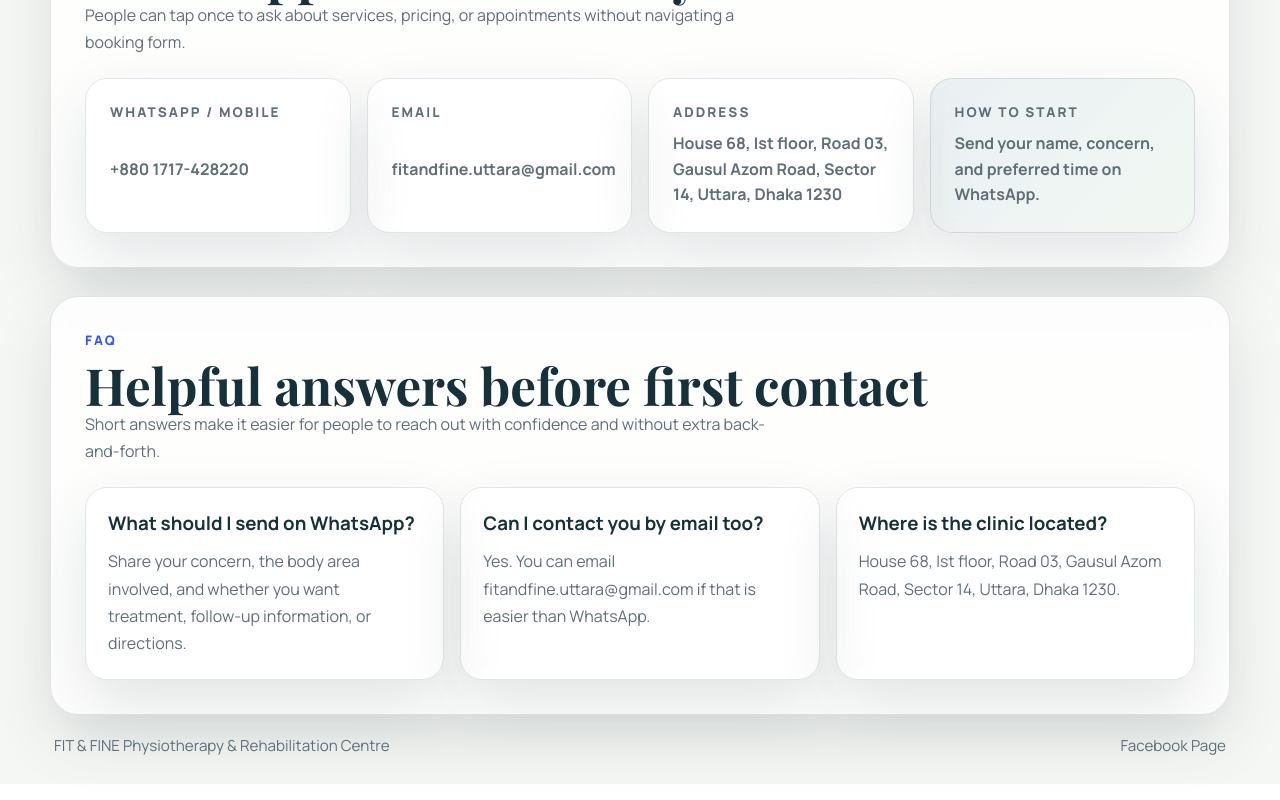
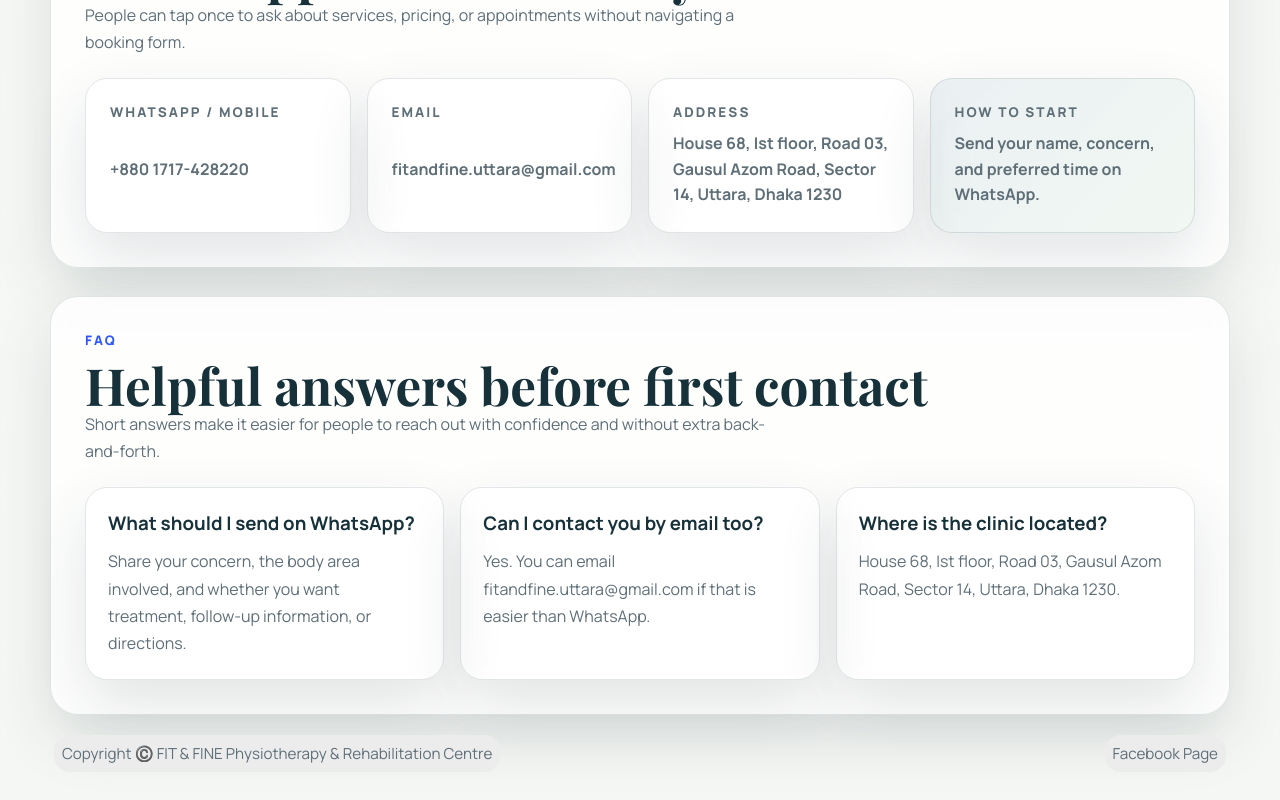
Before and after one commit to juvenilejhan/FIT_and_FINE_Physiotherapy_and_Rehabilitation_Centre, a React (Vite) app: page / in a window 1280 px wide. Shown: the part 2624-3424 px from the top of the page. Built offline with nearby package versions, Linux system fonts and the light colour scheme.

Commit message:
Footer update

```diff
--- a/src/components/Footer/Footer.css
+++ b/src/components/Footer/Footer.css
@@ -2,7 +2,7 @@
   display: flex;
   align-items: center;
   justify-content: space-between;
-  gap: 18px;
+  gap: 16px;
   padding: 20px 4px 0;
   animation: floatIn 700ms ease both;
 }
@@ -11,6 +11,9 @@
 .footer a {
   margin: 0;
   font-size: 0.95rem;
+  background-color: rgb(236, 236, 236);
+  border-radius: 16px;
+  padding: 8px;
 }
 
 @media (max-width: 640px) {
--- a/src/components/Footer/Footer.jsx
+++ b/src/components/Footer/Footer.jsx
@@ -3,7 +3,7 @@
 export default function Footer({ facebook }) {
   return (
     <footer className="footer">
-      <p>FIT & FINE Physiotherapy & Rehabilitation Centre</p>
+      <p>Copyright ©️ FIT & FINE Physiotherapy & Rehabilitation Centre</p>
       <a href={facebook} target="_blank" rel="noreferrer">
         Facebook Page
       </a>
```
